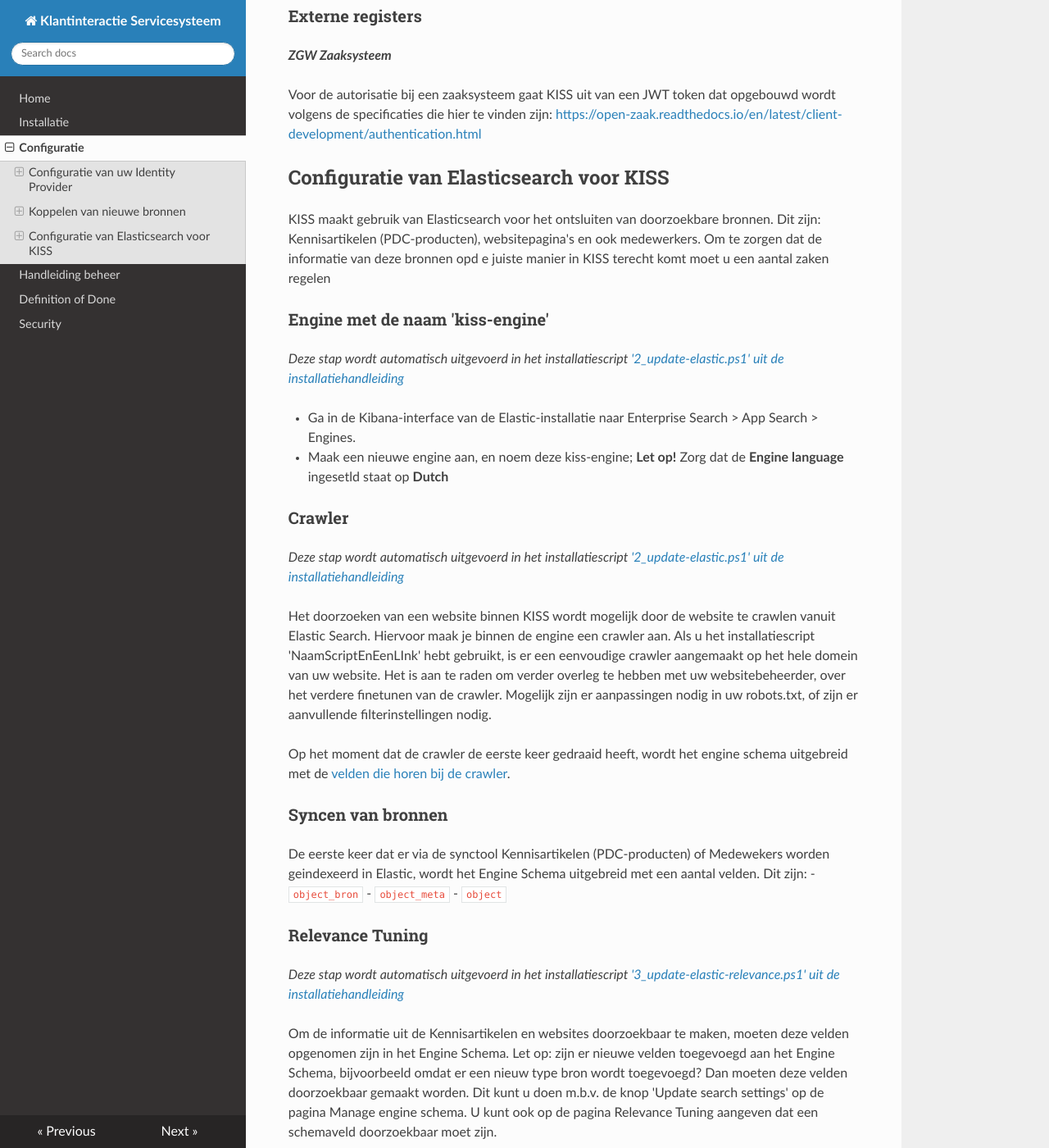
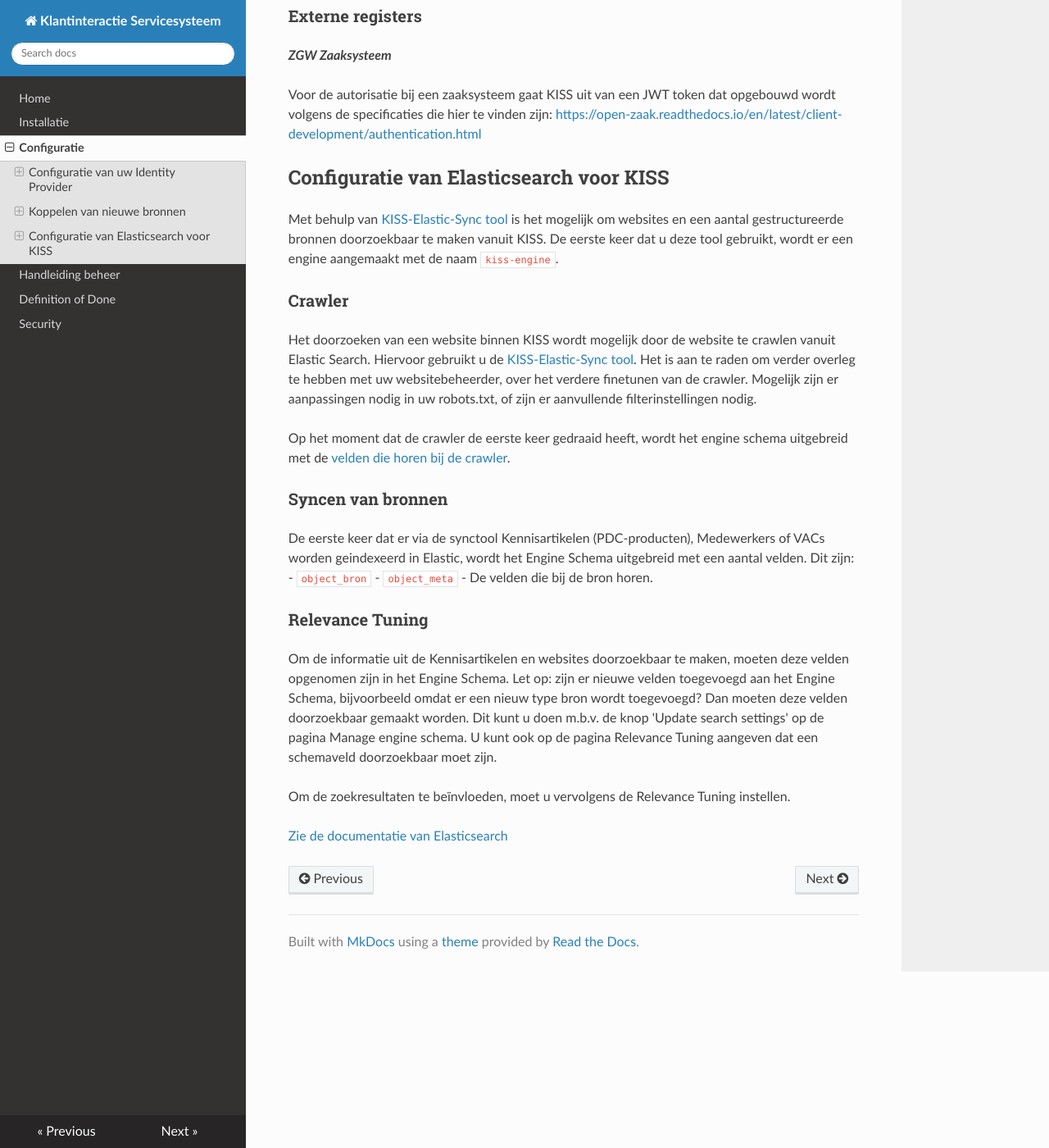
Before and after one commit to Klantinteractie-Servicesysteem/.github, an MkDocs documentation site: the page built from docs/CONFIGURATIE.md, in a window 1280 px wide and 1400 px high, scrolled down 3787 px. Shown: the whole window at 82% size. Built offline with MkDocs 1.6.1, drawn with Linux system fonts in a browser that asks for light colours; nearby versions of some CDN libraries; some of the changed text lies outside the part shown.

Commit message:
change elastic docs

```diff
--- a/docs/CONFIGURATIE.md
+++ b/docs/CONFIGURATIE.md
@@ -60,58 +60,22 @@ _**ZGW Zaaksysteem**_
 
 Voor de autorisatie bij een zaaksysteem gaat KISS uit van een JWT token dat opgebouwd wordt volgens de specificaties die hier te vinden zijn: [https://open-zaak.readthedocs.io/en/latest/client-development/authentication.html](https://open-zaak.readthedocs.io/en/latest/client-development/authentication.html)
 ## Configuratie van Elasticsearch voor KISS
-
-KISS maakt gebruik van Elasticsearch voor het ontsluiten van doorzoekbare bronnen. Dit zijn: Kennisartikelen (PDC-producten), websitepagina's en ook medewerkers.  Om te zorgen dat de informatie van deze bronnen opd e juiste manier in KISS terecht komt moet u een aantal zaken regelen
-
-### Engine met de naam 'kiss-engine'
-_Deze stap wordt automatisch uitgevoerd in het installatiescript ['2_update-elastic.ps1' uit de installatiehandleiding](https://github.com/Klantinteractie-Servicesysteem/.github/blob/main/docs/INSTALLATION.md)_
-
-- Ga in de Kibana-interface van de Elastic-installatie naar Enterprise Search > App Search > Engines.
-- Maak een nieuwe engine aan, en noem deze kiss-engine; **Let op!** Zorg dat de **Engine language** ingesetld staat op **Dutch**
+Met behulp van [KISS-Elastic-Sync tool](https://github.com/Klantinteractie-Servicesysteem/KISS-Elastic-Sync) is het mogelijk om websites en een aantal gestructureerde bronnen doorzoekbaar te maken vanuit KISS. De eerste keer dat u deze tool gebruikt, wordt er een engine aangemaakt met de naam `kiss-engine`.
 
 ### Crawler
-_Deze stap wordt automatisch uitgevoerd in het installatiescript ['2_update-elastic.ps1' uit de installatiehandleiding](https://github.com/Klantinteractie-Servicesysteem/.github/blob/main/docs/INSTALLATION.md)_
-
-Het doorzoeken van een website binnen KISS wordt mogelijk door de website te crawlen vanuit Elastic Search. Hiervoor maak je binnen de engine een crawler aan. Als u het installatiescript 'NaamScriptEnEenLInk' hebt gebruikt, is er een eenvoudige crawler aangemaakt op het hele domein van uw website. Het is aan te raden om verder overleg te hebben met uw websitebeheerder, over het verdere finetunen van de crawler. Mogelijk zijn er aanpassingen nodig in uw robots.txt, of zijn er aanvullende filterinstellingen nodig.
+Het doorzoeken van een website binnen KISS wordt mogelijk door de website te crawlen vanuit Elastic Search. Hiervoor gebruikt u de [KISS-Elastic-Sync tool](https://github.com/Klantinteractie-Servicesysteem/KISS-Elastic-Sync). Het is aan te raden om verder overleg te hebben met uw websitebeheerder, over het verdere finetunen van de crawler. Mogelijk zijn er aanpassingen nodig in uw robots.txt, of zijn er aanvullende filterinstellingen nodig.
 
 Op het moment dat de crawler de eerste keer gedraaid heeft, wordt het engine schema uitgebreid met de [velden die horen bij de crawler](https://www.elastic.co/guide/en/app-search/current/web-crawler-reference.html#web-crawler-reference-web-crawler-schema).
 
 ### Syncen van bronnen
-De eerste keer dat er via de synctool Kennisartikelen (PDC-producten) of Medewekers worden geindexeerd in Elastic, wordt het Engine Schema uitgebreid met een aantal velden. Dit zijn:
+De eerste keer dat er via de synctool Kennisartikelen (PDC-producten), Medewerkers of VACs worden geindexeerd in Elastic, wordt het Engine Schema uitgebreid met een aantal velden. Dit zijn:
 - `object_bron`
 - `object_meta`
-- `object`
+- De velden die bij de bron horen.
 
 ### Relevance Tuning
-_Deze stap wordt automatisch uitgevoerd in het installatiescript ['3_update-elastic-relevance.ps1' uit de installatiehandleiding](https://github.com/Klantinteractie-Servicesysteem/.github/blob/main/docs/INSTALLATION.md)_
-
 Om de informatie uit de Kennisartikelen en websites doorzoekbaar te maken, moeten deze velden opgenomen zijn in het Engine Schema. Let op: zijn er nieuwe velden toegevoegd aan het Engine Schema, bijvoorbeeld omdat er een nieuw type bron wordt toegevoegd? Dan moeten deze velden doorzoekbaar gemaakt worden. Dit kunt u doen m.b.v. de knop 'Update search settings' op de pagina Manage engine schema. U kunt ook op de pagina Relevance Tuning aangeven dat een schemaveld doorzoekbaar moet zijn.
 
+Om de zoekresultaten te beïnvloeden, moet u vervolgens de Relevance Tuning instellen.
 
-Om de zoekresultaten te beïnvloeden, moet u vervolgens de Relevance Tuning instellen. We gaan uit van onderstaande instellingen voor Relevantie. Tijdens de instalatie worden deze instellingen scriptmatig ingesteld. U kunt dit altijd handmatig wijzigen.
-
-
-
-| Schemaveld   | Hoort bij Website-schema | Doorzoeken  | Relevantie |
-|--------|--------|--------|--------|
-| title | Ja | Ja | 9 |
-|meta_descriptio| Ja | Ja | 7 |
-|  meta_keywords | Ja | Ja | 4 |
-| headings | Ja | Ja | 2 |
-| additional_urls | Ja | Ja | 1 |
-| body_content | Ja | Ja | 1 |
-| links | Ja | Ja | 1 |
-| url_path | Ja | Ja | 1 |
-| object_meta | Nee | Ja | 7 |
-| object | Nee | Ja | 6 | 0 |
-| url_path_dir1 | Ja | Nee| 0 |
-| url_path_dir2 | Ja | Nee| 0 |
-|  url_path_dir3 | Ja | Nee| 0 |
-| domains | Ja | Nee| 0 |
-| last_crawled_at | Ja  | Nee| 0 |
-| url | Ja | Nee| 0 |
-| url_host | Ja | Nee| 0 |
-| url_port | Ja | Nee| 0 |
-| url_scheme | Ja | Nee| 0 |
-| self | Nee | Nee| 0 |
-| object_bron| Nee | Nee| 0 |
+[Zie de documentatie van Elasticsearch](https://www.elastic.co/guide/en/app-search/current/relevance-tuning-guide.html)
```
Also changed, not shown: docs/INSTALLATION.md (+2 -12 lines), 2 other files.
